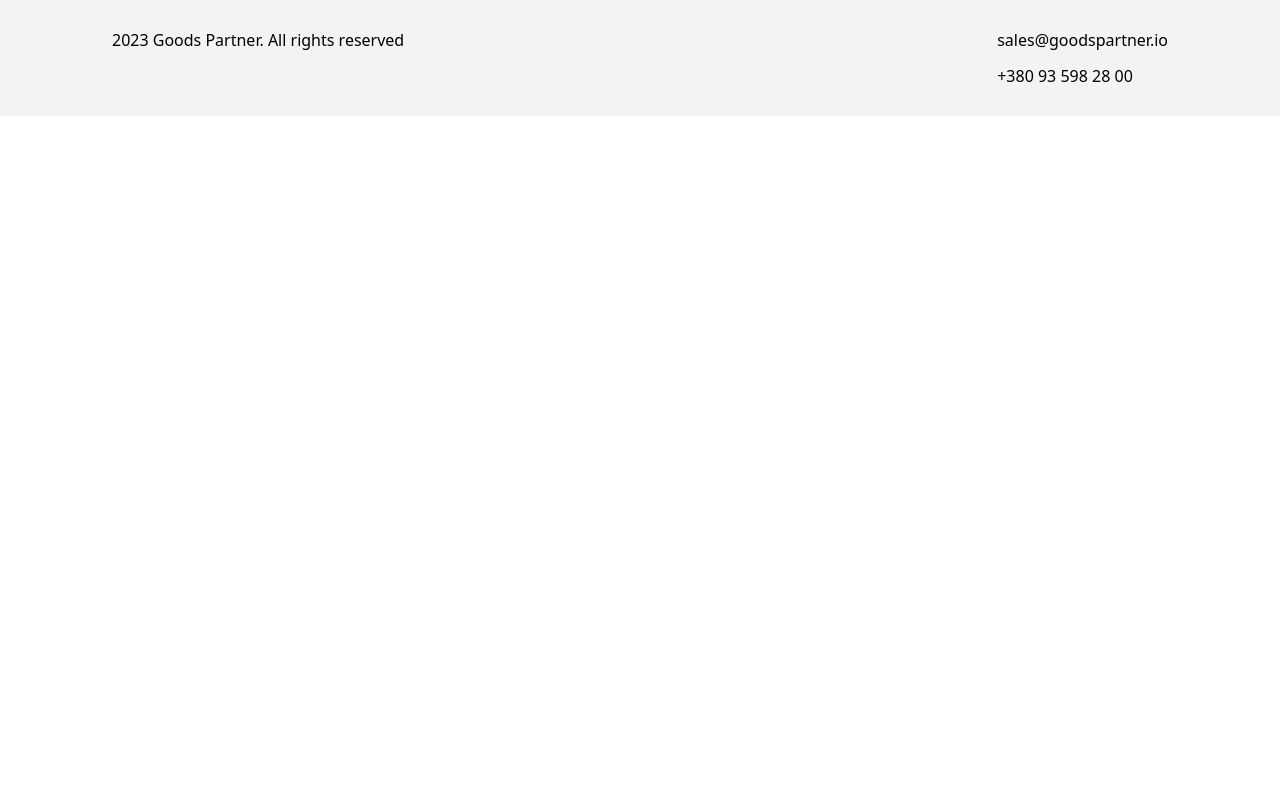
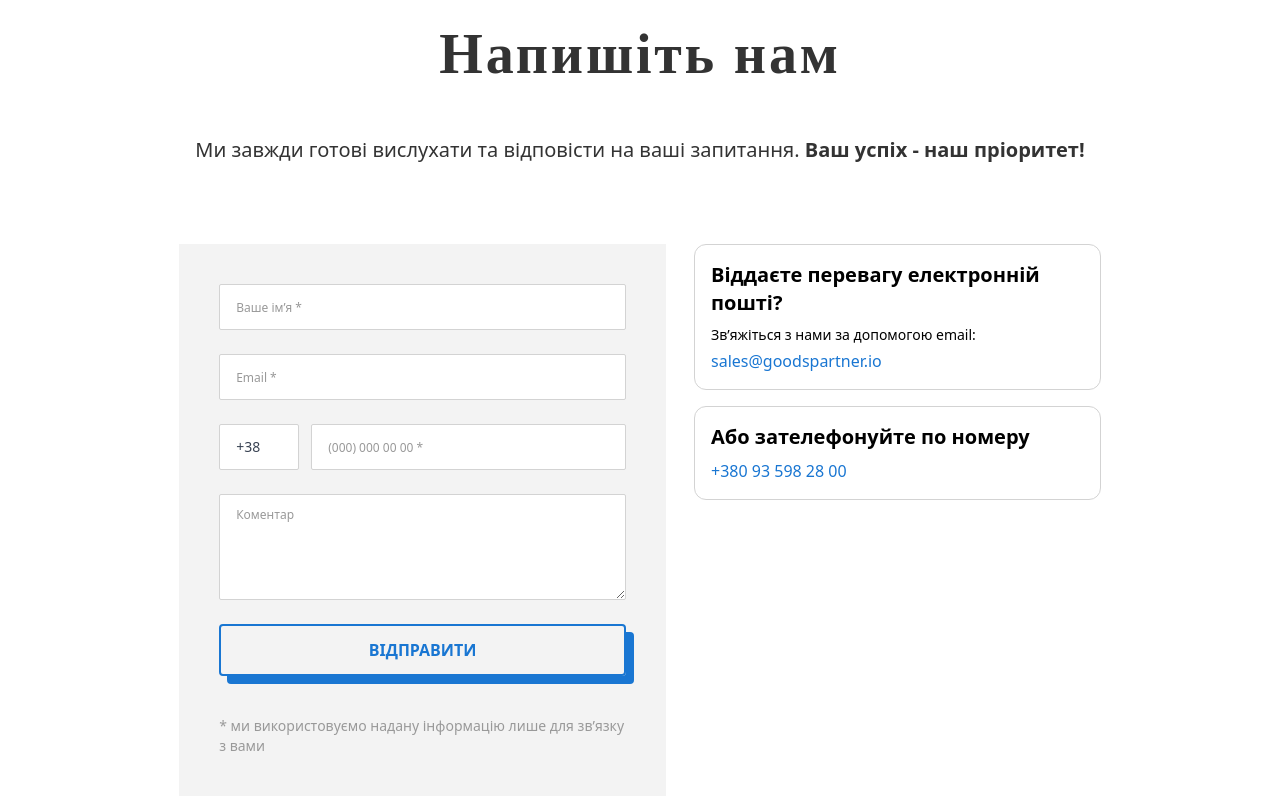
Before and after one commit to GoodsPartner/landing, a React (Vite) app: page / in a window 1280 px wide. Shown: the part 4620-5420 px from the top of the page. Before the commit the page ends 4736 px from the top, so only its background shows below. Built offline with nearby package versions, Linux system fonts and the light colour scheme; a small style sheet from the web is missing; a web font is replaced by a local one.

Commit message:
add feedback form

```diff
--- a/package.json
+++ b/package.json
@@ -12,8 +12,12 @@
     "deploy": "gh-pages -d dist"
   },
   "dependencies": {
+    "@hookform/resolvers": "^3.3.2",
     "react": "^18.2.0",
-    "react-dom": "^18.2.0"
+    "react-dom": "^18.2.0",
+    "react-hook-form": "^7.48.2",
+    "react-toastify": "^9.1.3",
+    "zod": "^3.22.4"
   },
   "devDependencies": {
     "@types/react": "^18.2.15",
--- a/src/App.tsx
+++ b/src/App.tsx
@@ -5,6 +5,7 @@ import {Users} from "@/components/users.component.tsx";
 import {Approach} from "@/components/approach.component.tsx";
 import {Statistics} from "@/components/statistics.component.tsx";
 import {Footer} from "@/components/footer.component.tsx";
+import {Contact} from "@/components/contact.component.tsx";
 
 function App() {
     return (
@@ -15,6 +16,7 @@ function App() {
             <Users/>
             <Statistics/>
             <Approach/>
+            <Contact/>
             <Footer/>
         </>
     )
--- /dev/null
+++ b/src/components/contact.component.tsx
@@ -0,0 +1,144 @@
+import {SubTitle} from "@/components/common/sub-title.component.tsx";
+import {z} from "zod";
+import {SubmitHandler, useForm} from "react-hook-form";
+import {zodResolver} from "@hookform/resolvers/zod";
+import {toast} from "react-toastify";
+
+
+const contactSchema = z.object({
+    name: z.string().min(1, "Вкажіть будь ласка ім'я" ),
+    email: z.string().optional(),
+    countryCode: z.string().min(1),
+    phoneNumber: z.string(),
+    comment: z.string()
+}).partial()
+    .superRefine((data, ctx) => {
+        if (!data.email && !data.phoneNumber) {
+            ctx.addIssue({
+                code: z.ZodIssueCode.custom,
+                path: ["email"],
+                message: "Вкажіть, будь ласка, телефон або email",
+            });
+        }
+    });
+
+
+// extracting the type
+type ContactSchema = z.infer<typeof contactSchema>;
+
+export const Contact = () => {
+    return <section className={'p-6 lg:text-center xl:px-[14%] xl:mb-[120px]'}>
+        <SubTitle>Напишіть нам</SubTitle>
+        <p className={"text-xl mt-10  max-sm:text-sm max-sm:mt-4 text-black-primary"}>Ми завжди готові вислухати
+            та відповісти на ваші запитання. <span className={'font-bold'}>Ваш успіх - наш пріоритет!</span></p>
+        <div className={'mt-8 lg:flex lg:justify-center lg:gap-7 lg:mt-20'}>
+            <ContactForm/>
+            <div className={'mt-6 lg:mt-0 lg:text-left xl:flex-1'}>
+                <div className={'border-[1px] rounded-xl border-[#D3D3D3] p-4 mb-4'}>
+                    <h3 className={'mb-2 text-sm font-bold lg:text-xl'}>Віддаєте перевагу електронній пошті?</h3>
+                    <p className={'mb-1 text-xs lg:text-sm'}>Зв’яжіться з нами за допомогою email:</p>
+                    <p><a href={"mailto:sales@goodspartner.io"} className={'text-blue-primary'}
+                          target={'_blank'}>sales@goodspartner.io</a></p>
+                </div>
+                <div className={'border-[1px] rounded-xl border-[#D3D3D3] p-4'}>
+                    <h3 className={'mb-2 text-sm font-bold lg:text-xl'}>Або зателефонуйте по номеру</h3>
+                    <p><a href={"tel:+380935982800"} className={'text-blue-primary'} target={'_blank'}> +380 93 598 28
+                        00</a></p>
+                </div>
+            </div>
+        </div>
+    </section>
+}
+
+const ContactForm = () => {
+    const {
+        register,
+        handleSubmit,
+        formState: {errors},
+    } = useForm<ContactSchema>({
+        resolver: zodResolver(contactSchema),
+    });
+
+    const onSubmit: SubmitHandler<ContactSchema> = (data) => {
+        toast.success('Ваш лист відправлено! Ми зв’яжемося з вами найближчим часом', {
+            position: "top-right",
+            autoClose: 5000,
+            hideProgressBar: false,
+            closeOnClick: true,
+            pauseOnHover: true,
+            draggable: true,
+            progress: undefined,
+            theme: "light",
+        });
+        fetch('https://arianta.goods-partner.online/api/v1/feedback', {
+            method: 'POST',
+            body: JSON.stringify(data),
+        })
+    };
+
+    // write contant for for name, email, phone, message using zod and react-hook-form
+    return <div className={'p-4 bg-[#F3F3F3] lg:max-w-[1000px] xl:flex-1 lg:p-10'}>
+        <form className={'flex flex-col gap-3 lg:gap-6'} onSubmit={handleSubmit(onSubmit)}>
+            <div>
+                <input type="text" placeholder={'Ваше ім’я *'}
+                       {...register("name")}
+                       className={'w-full rounded-sm placeholder:text-xs placeholder:text-[#999999] ' +
+                           'py-3 px-4 text-gray-700 text-sm border-[1px] border-[#D3D3D3]'}/>
+                {errors.name && (
+                    <div className="text-xs italic text-red-500 mt-2 text-left">
+                        {errors.name?.message}
+                    </div>
+                )}
+            </div>
+            <div>
+                <input type="text" placeholder={'Email *'}
+                       {...register("email")}
+                       className={'w-full rounded-sm placeholder:text-xs placeholder:text-[#999999] ' +
+                           'py-3 px-4 text-gray-700 text-sm border-[1px] border-[#D3D3D3]'}/>
+                {errors.email && (
+                    <p className="text-xs italic text-red-500 mt-2 text-left">
+                        {errors.email?.message}
+                    </p>
+                )}
+            </div>
+            <div className={'flex flex-col gap-3'}>
+                <div className={'flex gap-3'}>
+                    <input type="text" placeholder={'Код країни *'}
+                           {...register("countryCode")}
+                           className={'max-w-[80px] rounded-sm placeholder:text-xs placeholder:text-[#999999] ' +
+                               'py-3 px-4 text-gray-700 text-sm border-[1px] border-[#D3D3D3]'} value={'+38'}/>
+
+                    <input type="text"  placeholder={'(000) 000 00 00 *'}
+                           {...register("phoneNumber")}
+                           className={'block min-w-[100px] flex-1 w-fit rounded-sm placeholder:text-xs placeholder:text-[#999999] ' +
+                               'py-3 px-4 text-gray-700 text-sm border-[1px] border-[#D3D3D3]'}/>
+                </div>
+                {errors.phoneNumber && (
+                    <div className="text-xs italic text-red-500 mt-2 text-left">
+                        {errors.phoneNumber?.message}
+                    </div>
+                )}
+            </div>
+
+            <textarea rows={4}
+                      {...register("comment")}
+                      className={'inline-block flex-1 rounded-sm placeholder:text-xs placeholder:text-[#999999] ' +
+                          'py-3 px-4 text-gray-700 text-sm border-[1px] border-[#D3D3D3]'}
+                      placeholder="Коментар"></textarea>
+
+            <button
+                type={'submit'}
+                style={{
+                    boxShadow: '8px 8px 0px 0px #1976D2'
+                }} className={'font-semibold px-6 py-3 uppercase flex justify-center items-center border-blue-primary' +
+                ` rounded text-blue-primary border-[2px] hover:bg-blue-primary hover:text-white cursor-pointer w-full`}>
+                Відправити
+            </button>
+
+        </form>
+
+        <div className={'text-[#999999] mt-6 text-sm lg:mt-10 text-left'}>* ми використовуємо надану інформацію лише для
+            зв’язку з вами
+        </div>
+    </div>
+}
--- a/src/components/footer.component.tsx
+++ b/src/components/footer.component.tsx
@@ -4,9 +4,9 @@ export const Footer = () => {
 
         <div>
             <div className={'mb-3 max-md:mb-2'}>
-                <a href={"mailto:sales@goodspartner.io"} target={'_blank'}>sales@goodspartner.io</a>
+                <a href={"mailto:sales@goodspartner.io"}  className={'text-blue-primary'}  target={'_blank'}>sales@goodspartner.io</a>
             </div>
-            <div><a href={"tel:+380935982800"} target={'_blank'}> +380 93 598 28 00</a></div>
+            <div><a href={"tel:+380935982800"}  className={'text-blue-primary'}  target={'_blank'}> +380 93 598 28 00</a></div>
         </div>
     </footer>
 }
--- a/src/index.css
+++ b/src/index.css
@@ -5,5 +5,12 @@
 @layer base {
     html {
         font-family: 'Noto Sans', sans-serif;
+
+        box-sizing: border-box;
     }
+
+    *, *:before, *:after {
+        box-sizing: inherit;
+    }
+
 }
--- a/src/main.tsx
+++ b/src/main.tsx
@@ -2,9 +2,11 @@ import React from 'react'
 import ReactDOM from 'react-dom/client'
 import App from './App.tsx'
 import './index.css'
-
+import {ToastContainer} from "react-toastify";
+import 'react-toastify/dist/ReactToastify.min.css';
 ReactDOM.createRoot(document.getElementById('root')!).render(
-  <React.StrictMode>
-    <App />
-  </React.StrictMode>,
+    <React.StrictMode>
+        <App/>
+        <ToastContainer/>
+    </React.StrictMode>,
 )
```
Also changed, not shown: 1 other file (tests, documents, lock files or other folders).
